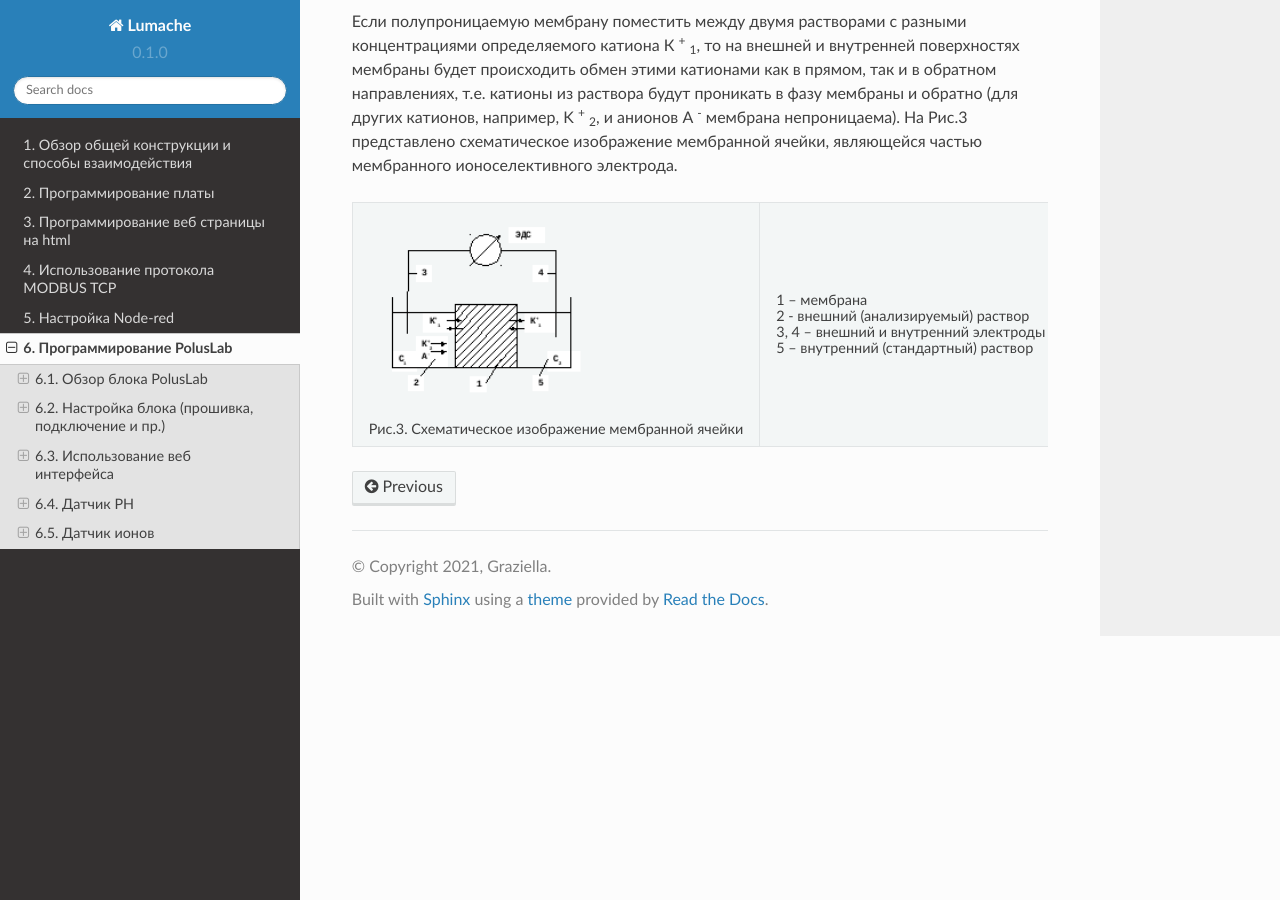
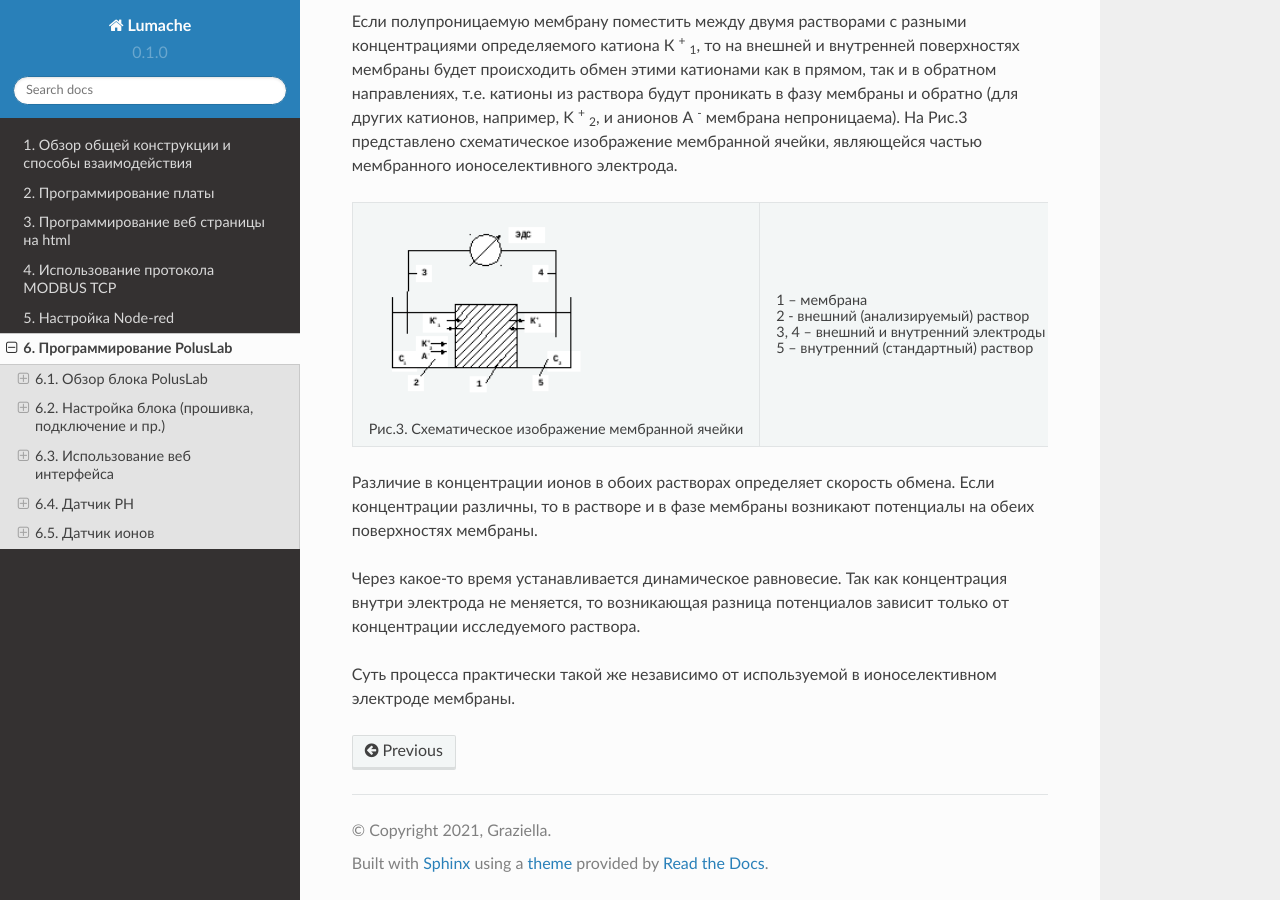
Before and after one commit to BBanwz/book_AL_GH, a Sphinx documentation site: the page built from docs/source/6/1.rst, in a window 1280 px wide and 900 px high, scrolled down 10214 px. Built offline with Sphinx 7.4.7 and the Read the Docs theme 2.0.0, drawn with Linux system fonts in a browser that asks for light colours.

Commit message:
Update 1.rst

```diff
--- a/docs/source/6/1.rst
+++ b/docs/source/6/1.rst
@@ -312,6 +312,7 @@
 
 Если полупроницаемую мембрану поместить между двумя растворами с разными концентрациями определяемого катиона К :sup:`+` :sub:`1`, то на внешней и внутренней поверхностях мембраны будет происходить обмен этими катионами как в прямом, так и в обратном направлениях, т.е. катионы из раствора будут проникать в фазу мембраны и обратно (для других катионов, например, K :sup:`+` :sub:`2`, и анионов А :sup:`-` мембрана непроницаема). На Рис.3 представлено схематическое изображение мембранной ячейки, являющейся частью мембранного ионоселективного электрода.
 
+
 +----------------------------------------------------+-------------------------------------------------+
 | .. figure:: images/15.png                          | 1 – мембрана                                    |
 |        :width: 60%                                 |                                                 |
@@ -323,3 +324,9 @@
 |                                                    |                                                 |
 |                                                    |                                                 |
 +----------------------------------------------------+-------------------------------------------------+
+
+Различие в концентрации ионов в обоих растворах определяет скорость обмена. Если концентрации различны, то в растворе и в фазе мембраны возникают потенциалы на обеих поверхностях мембраны.
+
+Через какое-то время устанавливается динамическое равновесие. Так как концентрация внутри электрода не меняется, то возникающая разница потенциалов зависит только от концентрации исследуемого раствора.
+
+Суть процесса практически такой же независимо от используемой в ионоселективном электроде мембраны.
```
